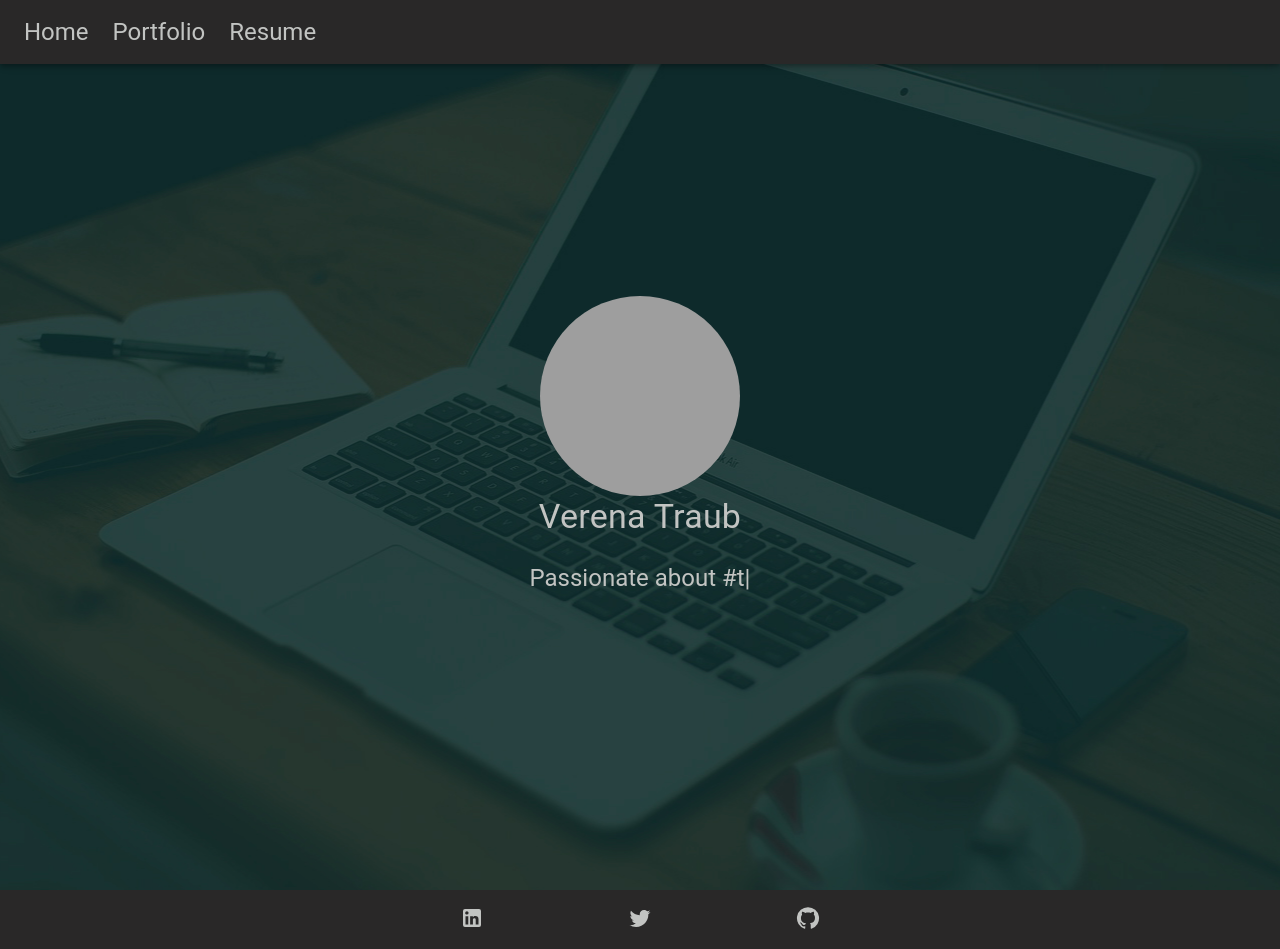
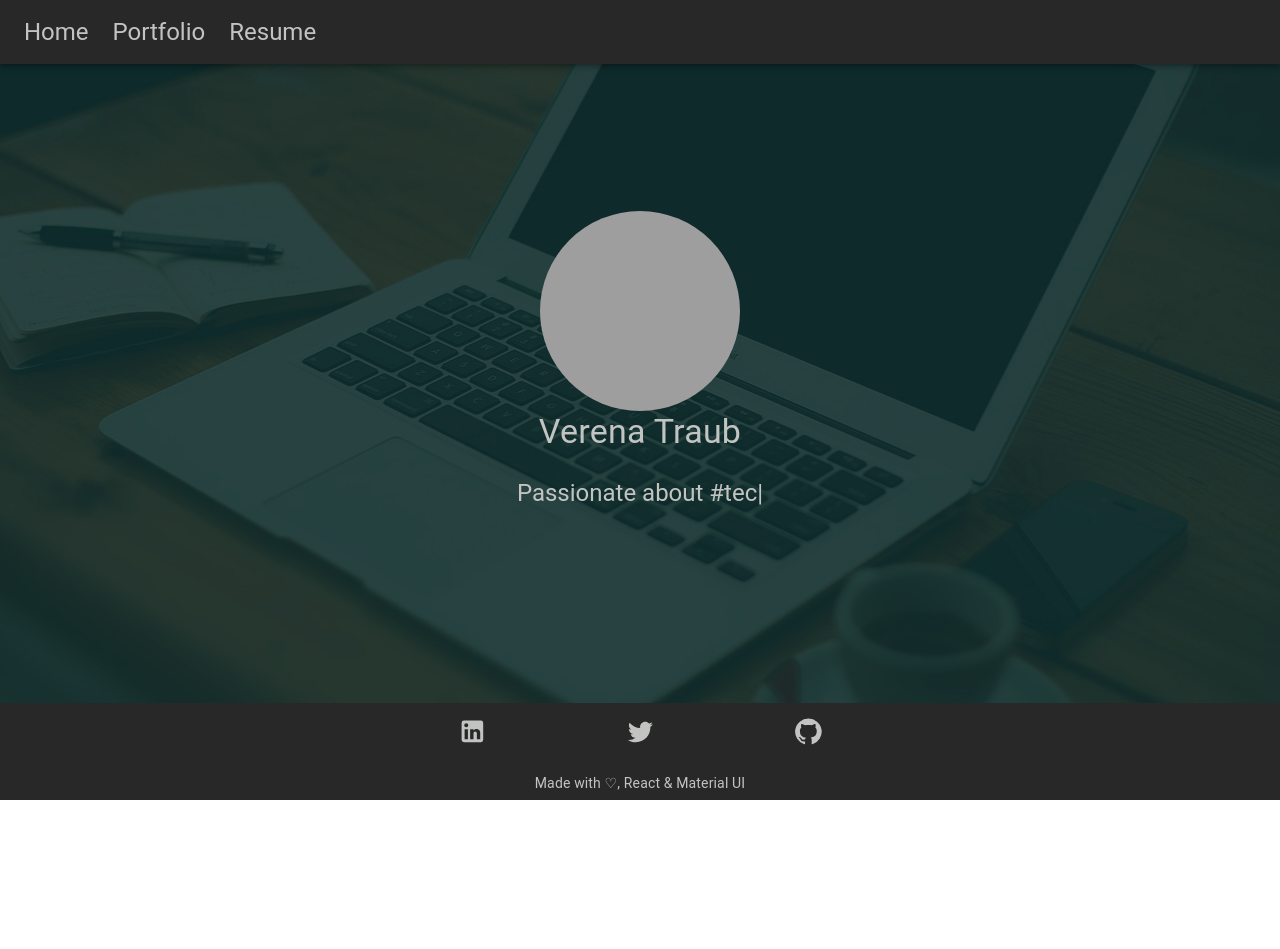
Before and after one commit to vtrHH/website, a React (Create React App) app: page / in a window 1280 px wide. Shown: the top 949 px of the page. After the commit the page ends 800 px from the top, so only its background shows below. Built offline with nearby package versions, Linux system fonts and the light colour scheme; grey boxes are pictures that could not be loaded.

Commit message:
optimizes styling of home

```diff
--- a/src/App.css
+++ b/src/App.css
@@ -5,7 +5,7 @@ html {
 }
 
 body {
-  height: 90vh;
+  min-height: 100vh;
   background: url(./assets/coffee-apple.jpg) no-repeat center center fixed;
   -webkit-background: cover;
   -moz-background: cover;
--- a/src/Components/Footer.tsx
+++ b/src/Components/Footer.tsx
@@ -3,26 +3,32 @@ import {
   BottomNavigation,
   BottomNavigationAction,
   Typography,
-  Box
+  Box,
+  Divider
 } from '@mui/material';
 import { LinkedIn, Twitter, GitHub } from '@mui/icons-material';
 import { makeStyles } from '@mui/styles';
 
 const useStyles = makeStyles({
+  container: {
+    width: '100%',
+    position: 'absolute',
+    bottom: '0',
+    left: '0'
+  },
   text: {
     backgroundColor: '#292828',
     textAlign: 'center',
-    color: '#c2c4c2'
+    color: '#c2c4c2',
+    paddingTop: '1em',
+    paddingBottom: '0.5em'
   },
   root: {
-    '& .MuiBottomNavigationAction-root': {
-      minWidth: 0,
-      maxWidth: '250'
-    },
     '& .MuiSvgIcon-root': {
       fill: '#c2c4c2',
+      fontSize: '1.8rem',
       '&:hover': {
-        fontSize: '1.8rem'
+        fontSize: '2rem'
       }
     }
   }
@@ -32,13 +38,16 @@ const Footer = () => {
   const classes = useStyles();
   return (
     <>
-      <BottomNavigation style={{ backgroundColor: '#292828' }}>
-        <BottomNavigationAction icon={<LinkedIn />} className={classes.root} />
-        <BottomNavigationAction icon={<Twitter />} className={classes.root} />
-        <BottomNavigationAction icon={<GitHub />} className={classes.root} />
-      </BottomNavigation>
-      <Box>
-        <Typography className={classes.text}>
+      <Box className={classes.container}>
+        <BottomNavigation style={{ backgroundColor: '#292828' }}>
+          <BottomNavigationAction
+            icon={<LinkedIn />}
+            className={classes.root}
+          />
+          <BottomNavigationAction icon={<Twitter />} className={classes.root} />
+          <BottomNavigationAction icon={<GitHub />} className={classes.root} />
+        </BottomNavigation>
+        <Typography variant="body2" className={classes.text}>
           Made with ♡, React & Material UI
         </Typography>
       </Box>
--- a/src/Components/Intro.tsx
+++ b/src/Components/Intro.tsx
@@ -8,8 +8,11 @@ import personalPicture from '../assets/20140903-DSC_9007.jpg';
 
 const useStyles = makeStyles({
   container: {
-    textAlign: 'center',
-    margin: '18.5em auto'
+    height: '90vh',
+    display: 'flex',
+    flexDirection: 'column',
+    alignItems: 'center',
+    justifyContent: 'center'
   },
   text: {
     color: '#c2c4c2'
```
